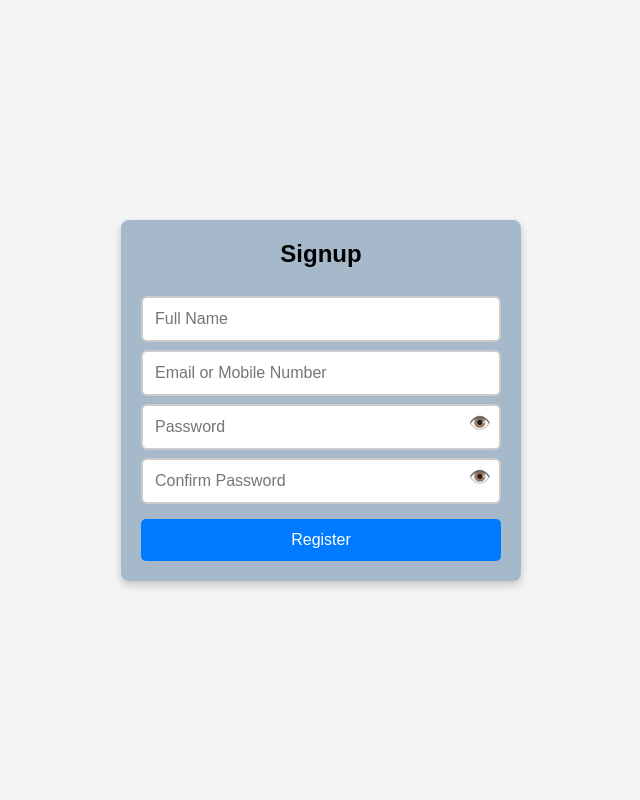
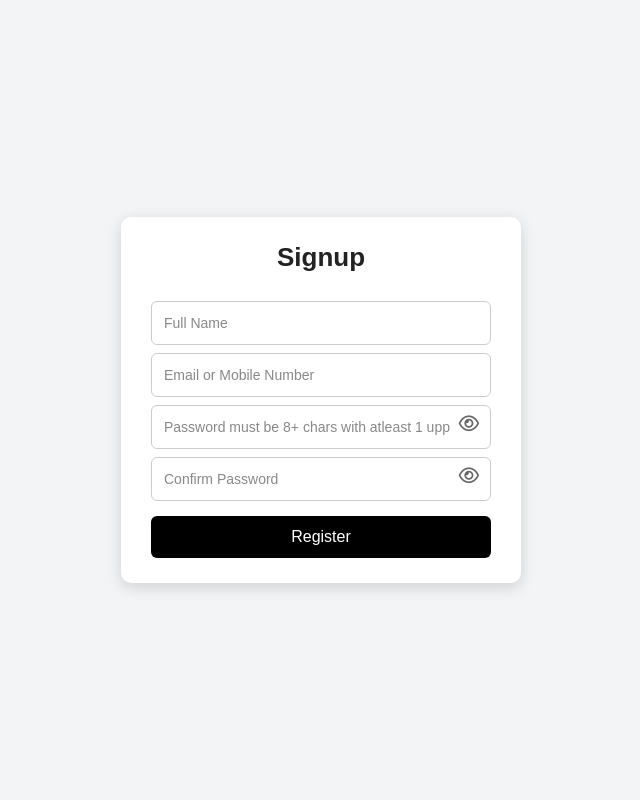
Before and after one commit to TechnoForestInnovations/ECommerce, a Django app: page /signup/ in a window 1280 px wide. Shown: the whole page, without its empty margins (319-959 px from the left). Run offline with Django 5.2, Linux system fonts and the light colour scheme.

Commit message:
Enhance signup page styles and password toggle
Updated styles and improved password visibility toggle functionality.

```diff
--- a/signuplogin/signuu/signup/base/templates/registration/signup.html
+++ b/signuplogin/signuu/signup/base/templates/registration/signup.html
@@ -2,49 +2,60 @@
 <html>
 <head>
     <title>Signup</title>
+    <link rel="stylesheet" href="https://cdnjs.cloudflare.com/ajax/libs/font-awesome/6.4.0/css/all.min.css">
+    <meta name="viewport" content="width=device-width, initial-scale=1.0">
     <style>
         * {
             box-sizing: border-box;
             margin: 0;
             padding: 0;
+            font-family: Arial, sans-serif;
         }
 
         body {
-            font-family: Arial, sans-serif;
-            background: #f3f4f5ff;
+            background: #f3f4f6;
             display: flex;
             justify-content: center;
             align-items: center;
             min-height: 100vh;
-            padding: 10px;
+            padding: 15px;
         }
 
         .form-box {
             width: 100%;
             max-width: 400px;
-            background: #a6b9cbff;
-            padding: 20px;
-            border-radius: 8px;
-            box-shadow: 0 4px 8px rgba(0,0,0,0.2);
+            background: #fff;
+            padding: 25px 30px;
+            border-radius: 10px;
+            box-shadow: 0 4px 15px rgba(0,0,0,0.15);
         }
 
         .form-box h2 {
             text-align: center;
             margin-bottom: 20px;
+            color: #222;
+            font-size: clamp(20px, 5vw, 26px);
         }
 
         .form-box input {
             width: 100%;
             padding: 12px;
             margin-top: 8px;
-            border: 2px solid #ccc;
+            border: 1px solid #ccc;
             border-radius: 6px;
-            font-size: 16px;
+            font-size: clamp(14px, 4vw, 16px);
+            color: #000;
+            background: #fff;
+        }
+
+        .form-box input::placeholder {
+            font-size: clamp(12px, 3.5vw, 14px);
+            color: #888;
         }
 
         .error {
             color: red;
-            font-size: 13px;
+            font-size: clamp(12px, 3.5vw, 14px);
             margin-top: 4px;
         }
 
@@ -52,54 +63,42 @@
             margin-top: 15px;
             width: 100%;
             padding: 12px;
-            background: #007bff;
+            background: #000;
             color: white;
             border: none;
-            border-radius: 5px;
+            border-radius: 6px;
             cursor: pointer;
-            font-size: 16px;
+            font-size: clamp(14px, 4vw, 16px);
         }
 
-        .btn:disabled {
-            background: grey;
-            cursor: not-allowed;
-        }
+        .btn:hover { background: #444; }
+        .btn:disabled { background: grey; cursor: not-allowed; }
 
         .password-container {
             position: relative;
         }
 
         .password-container input {
-            padding-right: 35px;
+            padding-right: 40px;
         }
 
         .toggle-eye {
             position: absolute;
-            right: 10px;
+            right: 12px;
             top: 50%;
             transform: translateY(-50%);
             cursor: pointer;
-            color: #888;
-            font-size: 18px;
+            color: #666;
+            font-size: clamp(14px, 4vw, 18px);
         }
 
-        .toggle-eye:hover {
-            color: #000;
-        }
+        .toggle-eye:hover { color: #000; }
 
+        /* Extra fine-tuning for small screens */
         @media (max-width: 500px) {
-            .form-box {
-                padding: 15px;
-            }
-
-            .form-box input, .btn {
-                font-size: 14px;
-                padding: 10px;
-            }
-
-            .toggle-eye {
-                font-size: 16px;
-            }
+            body { padding: 10px; }
+            .form-box { padding: 20px; }
+            .btn { padding: 10px; }
         }
     </style>
 </head>
@@ -119,14 +118,14 @@
         {% if errors.contact %}<div class="error">{{ errors.contact }}</div>{% endif %}
 
         <div class="password-container">
-            <input type="password" name="password" id="password" placeholder="Password" required>
-            <span class="toggle-eye" onclick="togglePassword('password')">👁️</span>
+            <input type="password" name="password" id="password" placeholder="Password must be 8+ chars with atleast 1 upper,1lowercase,number&special character" required>
+            <i class="fa-regular fa-eye toggle-eye" id="eye-password" onclick="togglePassword('password','eye-password')"></i>
         </div>
         {% if errors.password %}<div class="error">{{ errors.password }}</div>{% endif %}
 
         <div class="password-container">
             <input type="password" name="confirm_password" id="confirm_password" placeholder="Confirm Password" required>
-            <span class="toggle-eye" onclick="togglePassword('confirm_password')">👁️</span>
+            <i class="fa-regular fa-eye toggle-eye" id="eye-confirm" onclick="togglePassword('confirm_password','eye-confirm')"></i>
         </div>
         {% if errors.confirm_password %}<div class="error">{{ errors.confirm_password }}</div>{% endif %}
 
@@ -142,7 +141,9 @@
         <input type="text" name="otp" placeholder="Enter OTP" required>
         {% if errors.otp %}<div class="error">{{ errors.otp }}</div>{% endif %}
 
-        <p>OTP expires in <span id="timer">300</span> seconds</p>
+        <p style="font-size: clamp(13px, 3.5vw, 15px); margin-top:10px;">
+            OTP expires in <span id="timer">300</span> seconds
+        </p>
 
         <button type="submit" name="verify" class="btn">Confirm OTP</button>
         <button type="submit" name="resend" class="btn" id="resend-btn" {% if resend_disabled %}disabled{% endif %}>Resend OTP</button>
@@ -167,9 +168,19 @@
 </div>
 
 <script>
-function togglePassword(fieldId) {
+function togglePassword(fieldId, eyeId) {
     const field = document.getElementById(fieldId);
-    field.type = field.type === "password" ? "text" : "password";
+    const eyeIcon = document.getElementById(eyeId);
+
+    if (field.type === "password") {
+        field.type = "text";
+        eyeIcon.classList.remove("fa-eye");
+        eyeIcon.classList.add("fa-eye-slash");
+    } else {
+        field.type = "password";
+        eyeIcon.classList.remove("fa-eye-slash");
+        eyeIcon.classList.add("fa-eye");
+    }
 }
 </script>
 </body>
```
